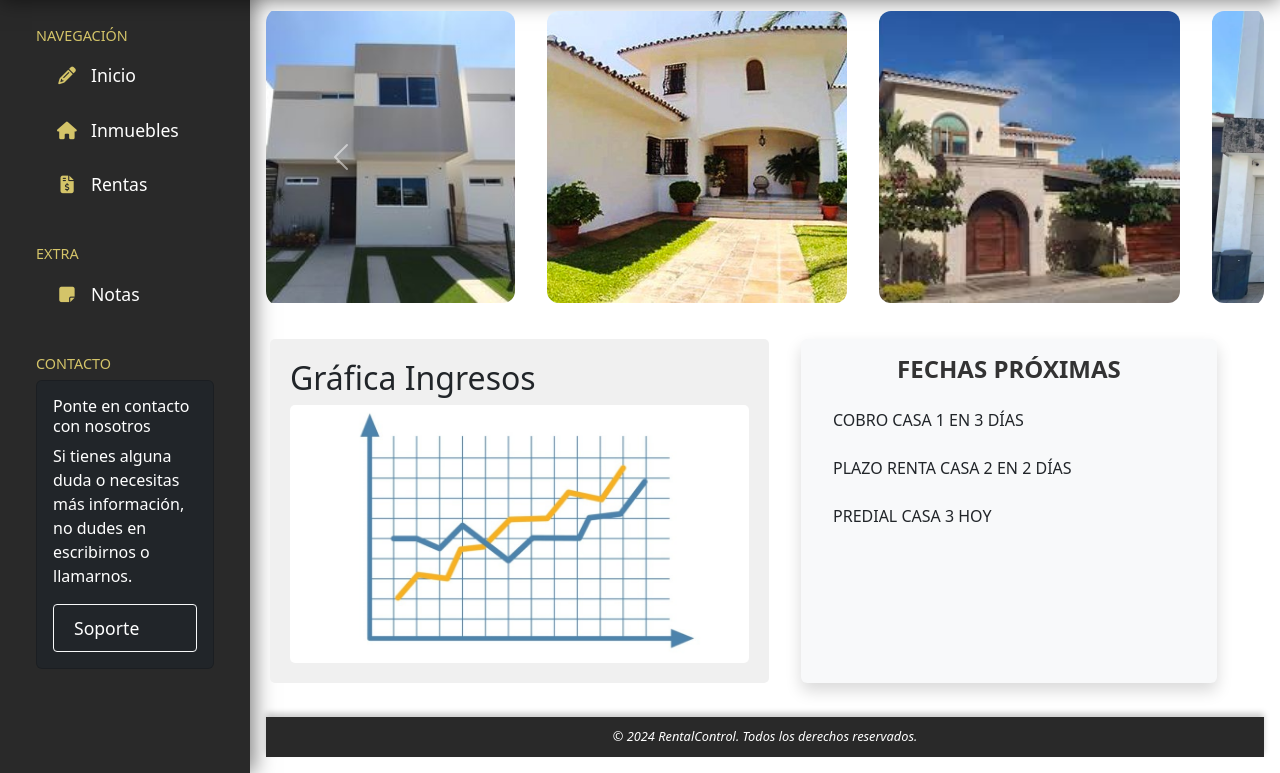
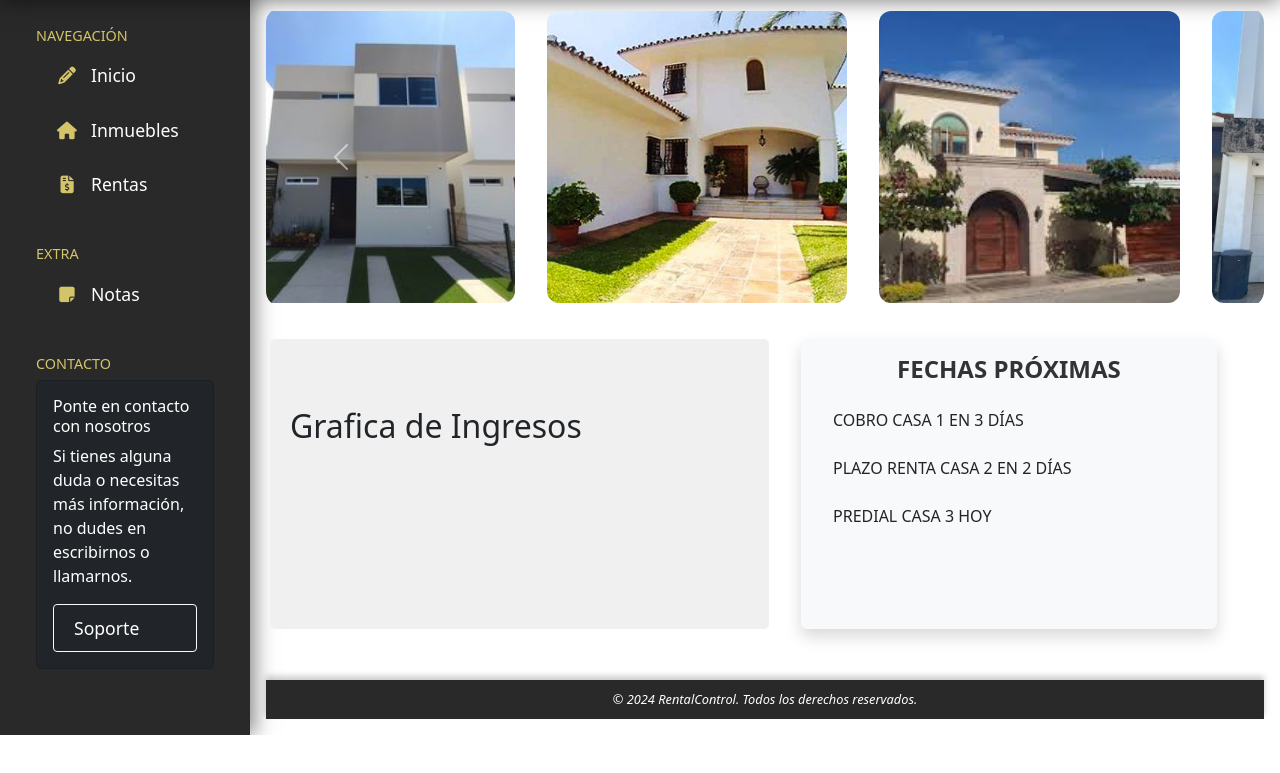
Before and after one commit to DanielSdc/ProyectoTaller, a plain HTML site: page pages/main.html in a window 1280 px wide. Shown: the part 90-863 px from the top of the page. After the commit the page ends 825 px from the top, so only its background shows below. Drawn offline with nearby package versions, Linux system fonts and the light colour scheme; some packages are replaced by stand-ins of ours; a script that the page names is missing.

Commit message:
Add files via upload

```diff
--- a/pages/main.html
+++ b/pages/main.html
@@ -151,8 +151,10 @@
                 <section class="container p-0 mb-2">
                     <article class="row">
                         <article class="col-12 col-md-6 grafica m-3">
-                            <h2 class="tituloGrafica">Gráfica Ingresos</h2>
-                            <img src="../img/grafica.jpg" alt="grafica" class="graficaImg"><br>
+                            <section id="graficaIngresos" class="mt-5">
+                                <h2>Grafica de Ingresos</h2>
+                                <canvas id="ingresosChart"></canvas>
+                            </section>
                         </article>
                         <article class="col-12 col-md-5 FechasProximas m-3 p-3 rounded shadow">
                             <span class="fechaProx h4 d-block mb-3 text-center">FECHAS PRÓXIMAS</span>
@@ -310,6 +312,8 @@
     <script src="https://cdn.jsdelivr.net/npm/@emailjs/browser@3/dist/email.min.js"></script>
     <script src="https://cdn.jsdelivr.net/npm/sweetalert2@11.14.5/dist/sweetalert2.all.min.js"></script>
     <script src="../js/support.js"></script>
+    <script src="https://cdn.jsdelivr.net/npm/chart.js"></script>
+    <script type="module" src="../js/main.js"></script>
     <script>
         // Obtén el correo del usuario desde localStorage
         const userEmail = localStorage.getItem('userEmail');
```
